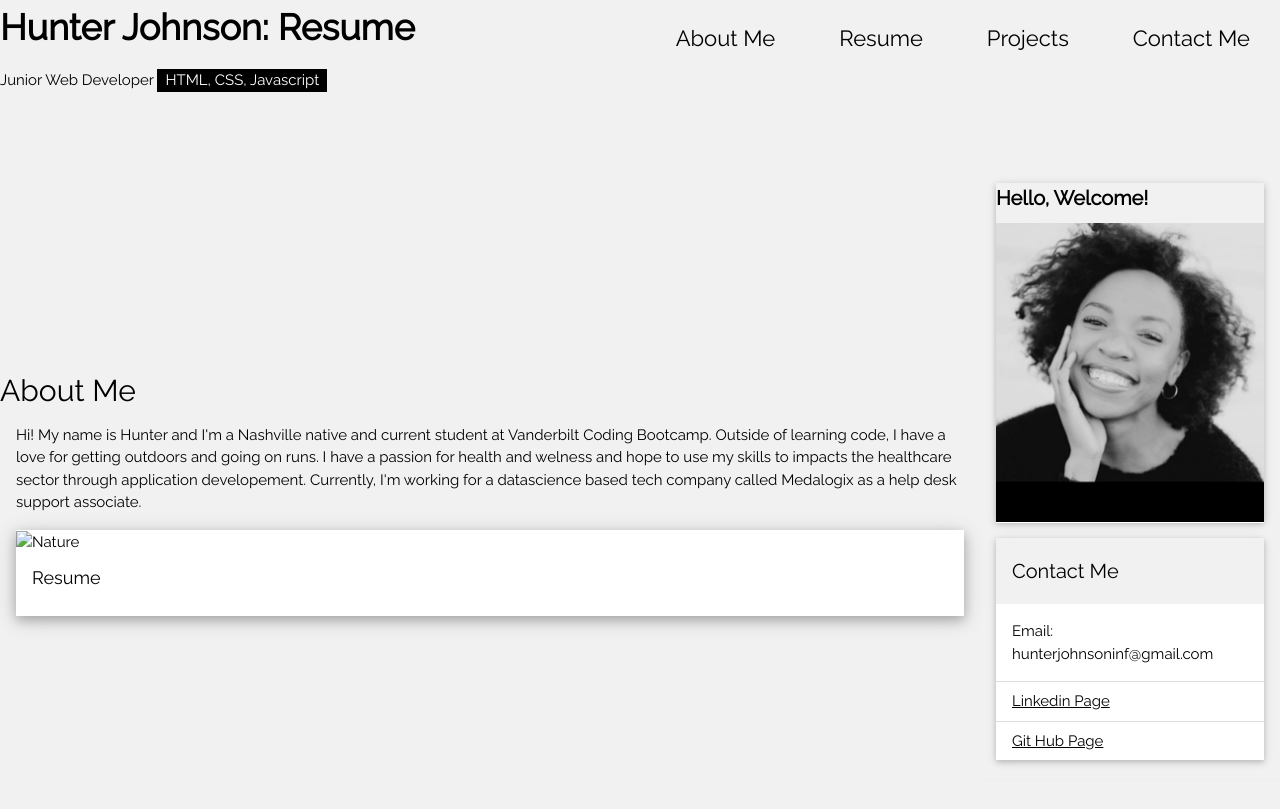
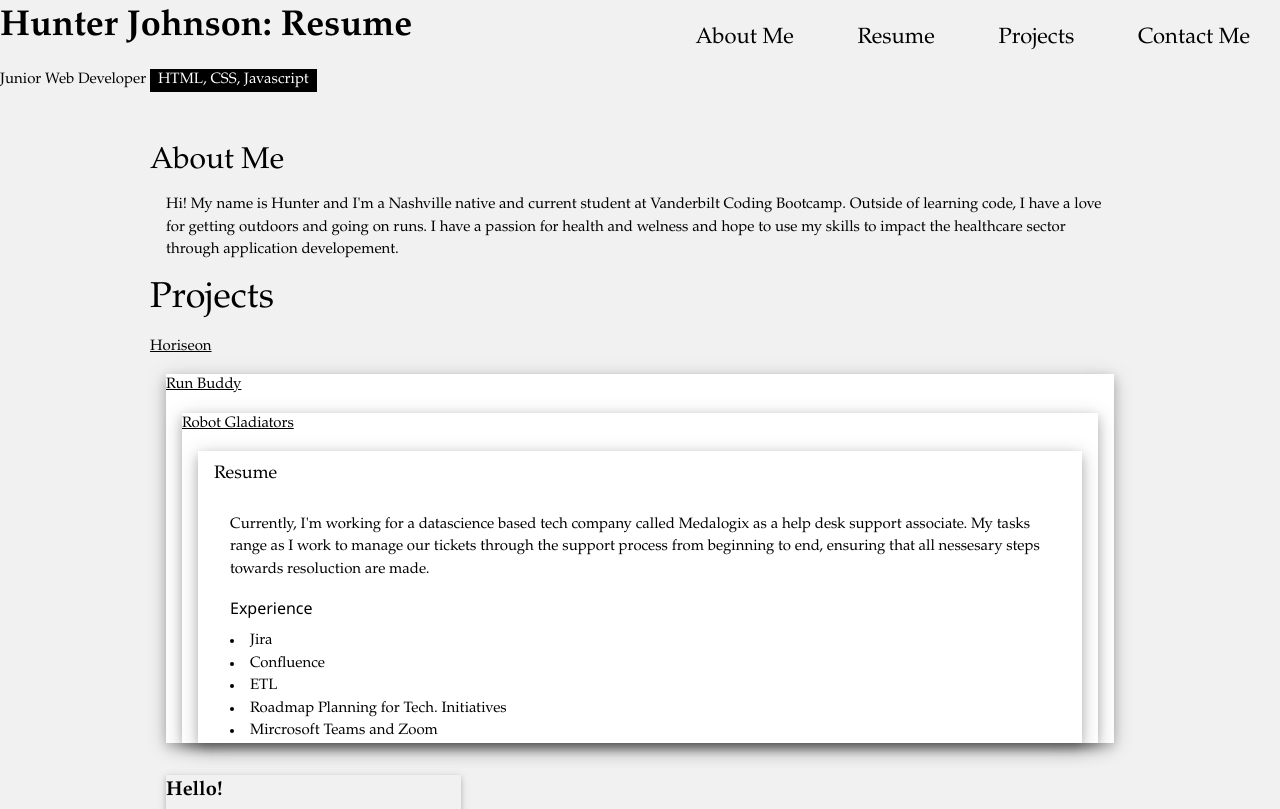
Before and after one commit to HunterMel/Junior-Developer-Resume, a plain HTML site: page index.html in a window 1280 px wide. Shown: the top 809 px of the page. Drawn offline with nearby package versions, Linux system fonts and the light colour scheme.

Commit message:
Added Projects Section and my experiences

```diff
--- a/index.html
+++ b/index.html
@@ -13,7 +13,7 @@
     h3,
     h4,
     h5 {
-        font-family: "Raleway", sans-serif
+        font-family: "Garamond", sans-serif
     }
 </style>
 
@@ -43,7 +43,7 @@
         </nav>
         <p>Junior Web Developer <span class="w3-tag">HTML, CSS, Javascript</span></p>
     </header>
-    <section class="body">
+    <section>
 
         <div class="w3-content">
 
@@ -54,10 +54,12 @@
                     <img src="./assets/images/About-Me" class="float-left" alt="" />
                     <h2>About Me</h2>
 
+                    <div id="Resume" class="content-item" <img src="./assets/images/Resume" class="float-left" <div <img
+                        alt="Nature" style="width:100%">
 
-                    <!-- Blog entries -->
-                    <div <img src="/w3images/woods.jpg" alt="Nature" style="width:100%">
-                        <div class="w3-container">
+
+                        <div id="Contact-Me" class="content-item" <img src="./assets/images/Contact-Me"
+                            class="float-left" <div class="w3-container">
 
                         </div>
 
@@ -67,43 +69,102 @@
                                 Coding
                                 Bootcamp. Outside of learning code, I have a love for getting outdoors and going on
                                 runs. I
-                                have a passion for health and welness and hope to use my skills to impacts the
+                                have a passion for health and welness and hope to use my skills to impact the
                                 healthcare
-                                sector through application developement. Currently, I'm working for a datascience based
-                                tech company called Medalogix as a help desk support associate.
+                                sector through application developement.
                             </div>
                         </div>
                         <div class="w3-col m4 w3-hide-small">
                         </div>
                     </div>
-                    <div class="w3-col l8 s12">
-                        <!-- Blog entry -->
+
                 </div>
             </div>
 
 
-                <!-- Blog entry -->
+            <div>
+                <h1> Projects </h1>
+                <a href="https://github.com/Trayehunter1/Design-Master">Horiseon</a>
+                <div class="w3-card-4 w3-margin </div>
+                     w3-white">
+
+
+                    <a href="https://github.com/Trayehunter1/run-budddy">Run Buddy</a>
+                    <div class="w3-card-4 w3-margin </div>
+                        w3-white">
+
+
+                        <a href="https://github.com/Trayehunter1/robot-gladiators">Robot Gladiators</a>
+                        <div class="w3-card-4 w3-margin </div>
+                            w3-white">
+
+
+
+
+
+
+
+
+
+
+
+
+
+
+
+                        </div>
+
+
                         <div class="w3-card-4 w3-margin w3-white">
-                    <img src="/w3images/bridge.jpg" alt="Nature" style="width:100%">
+
                             <div class="w3-container">
                                 <h5>Resume</h5>
 
                                 <div class="w3-container">
-                            <p> </p>
+                                    <p> Currently, I'm working for a datascience
+                                        based
+                                        tech company called Medalogix as a help desk support associate. My tasks range
+                                        as I
+                                        work
+                                        to
+                                        manage our tickets through the support process from beginning to end, ensuring
+                                        that
+                                        all
+                                        nessesary steps towards resoluction are made. </p>
+
+                                    <h6>Experience</h6>
+
+                                    <li> Jira
+
+                                    </li>
+
+                                    <li> Confluence
+
+                                    </li>
+
+                                    <li> ETL
+
+                                    </li>
+
+                                    <li> Roadmap Planning for Tech. Initiatives</li>
+
+                                    <li> Mircrosoft Teams and Zoom
+
+                                    </li>
 
                                 </div>
-                        <div class="w3-col m4 w3-hide-small"></div>
+
                             </div>
                         </div>
                     </div>
-            <!-- END BLOG ENTRIES -->
+                    <!-- Conclusion -->
                 </div>
 
-        <!-- Introduction -->
+
                 <div class="w3-col l4">
                     <!-- About Card -->
                     <div class="w3-card w3-margin w3-margin-right">
-                <h4><b> Hello, Welcome!</b></h4>
+                        <h4><b> Hello! </h4>
                         <img src="1.png" style="width: 100%">
                         <div class="w3-container w3-white">
 
@@ -111,12 +172,17 @@
                     </div>
 
 
-            <!-- Body -->
+                    <!-- Contact Me -->
                     <div class="w3-card w3-margin">
                         <div class="w3-container w3-padding">
                             <h4>Contact Me</h4>
                         </div>
                         <ul class="w3-ul w3-hoverable w3-white">
+
+                            <li class="w3-padding-16">
+                                <span>Phone Number: 615-474-8162</span>
+                            </li>
+
                             <li class="w3-padding-16">
                                 <span>Email: hunterjohnsoninf@gmail.com</span>
                             </li>
--- /dev/null
+++ b/tutor_review/style.css
@@ -0,0 +1,20 @@
+.myText {
+    color: red
+}
+
+.myGroup {
+    font-family:'Segoe UI', Tahoma, Geneva, Verdana, sans-serif
+}
+
+#myText {
+    color: blue
+}
+
+h1 {
+    font-style: italic;
+    color: green;
+}
+
+body {
+    background-color: gold
+}
```
Also changed, not shown: tutor_review/index.html (added, +63 -0 lines). Lines whose indentation alone changed are shown as unchanged.
